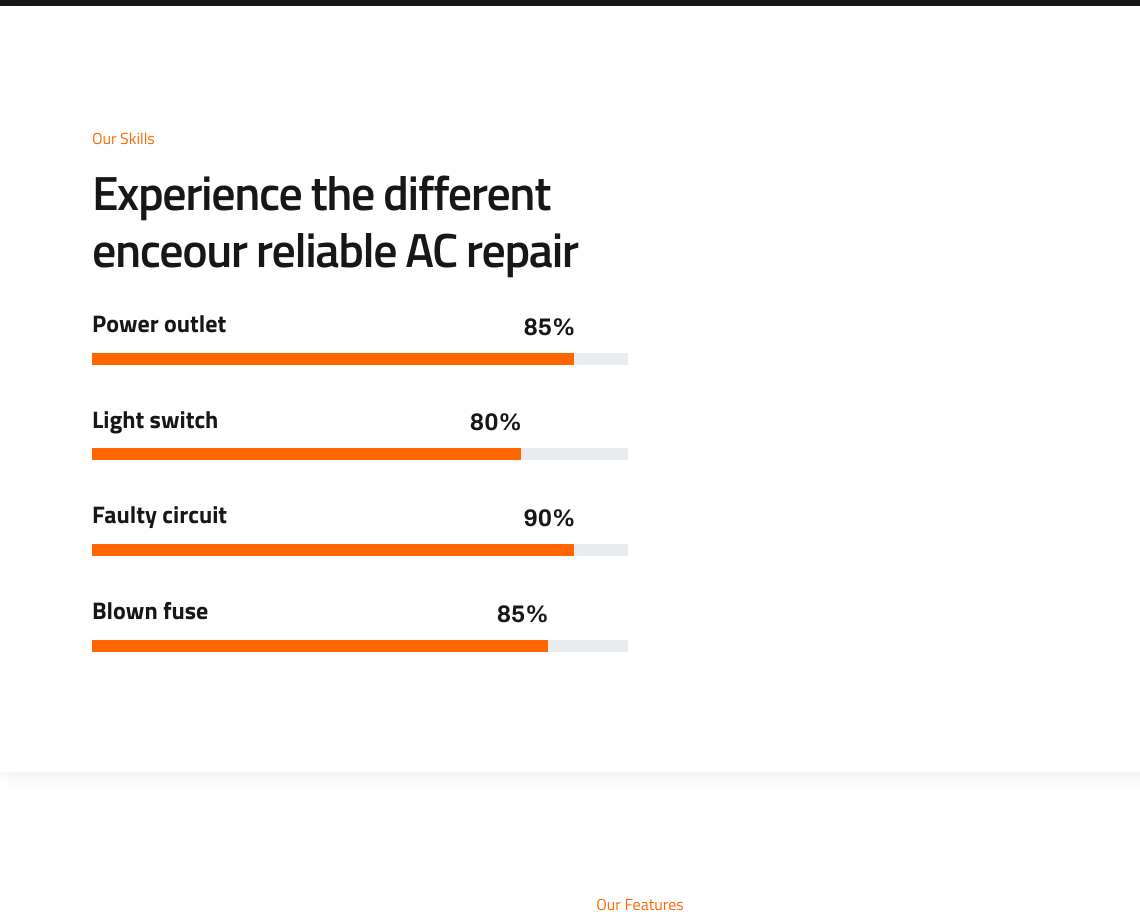
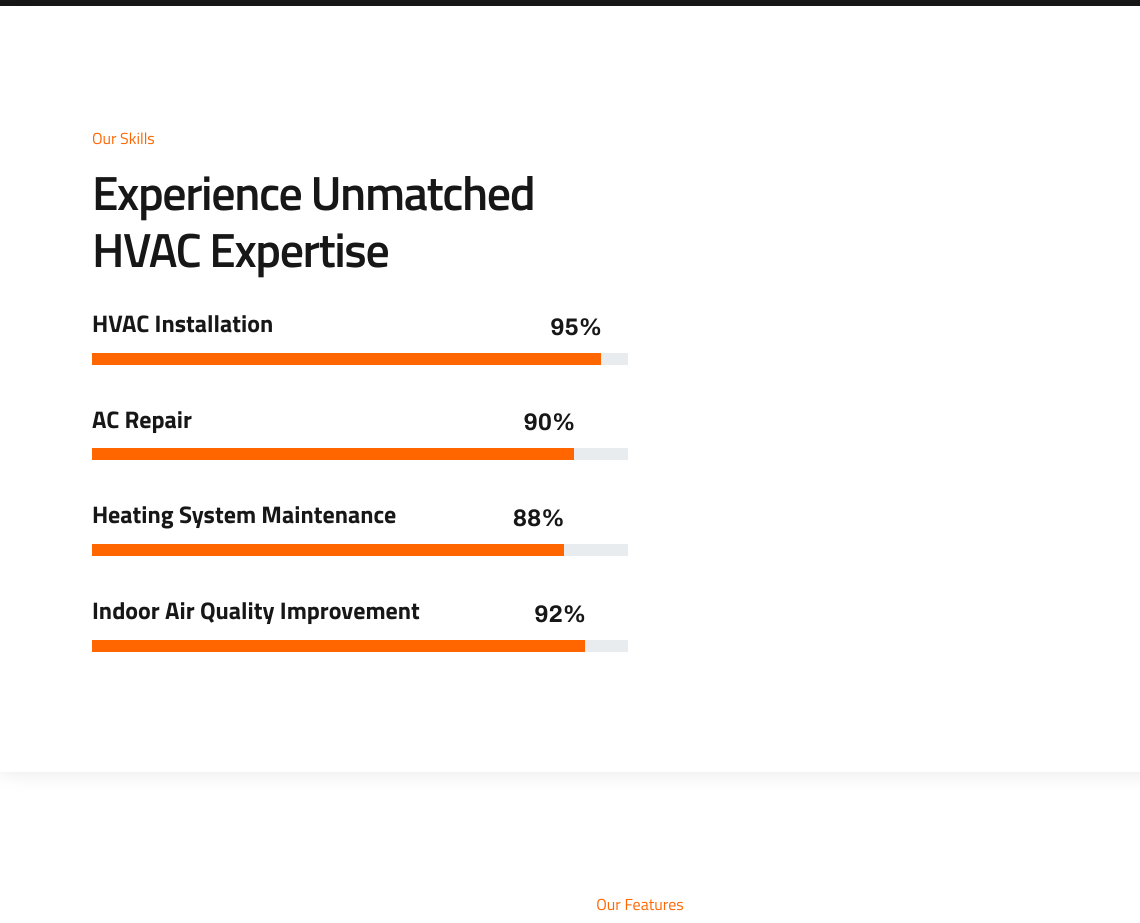
Before and after one commit to julioarhernandez/avc2, an Eleventy site: page index.njk in a window 1280 px wide. Shown: the part 3820-4743 px from the top of the page, 0-1140 px from the left. Built offline with nearby package versions, Linux system fonts and the light colour scheme; Eleventy itself is replaced by a stand-in of ours; files that its build step writes are made by us from their sources; files whose address does not match are found by name.

Commit message:
ac content

```diff
--- /dev/null
+++ b/_includes/skills/skills.njk
@@ -0,0 +1,88 @@
+<div class="skill-content">
+  <div class="section-heading heading-2">
+    <h4 class="sub-heading">Our Skills</h4>
+    <h2 class="section-title">Experience Unmatched HVAC Expertise</h2>
+  </div>
+  <div class="skills-items">
+    <div class="skills-item">
+      <h4 class="title">HVAC Installation</h4>
+      <div class="progress">
+        <div
+          class="progress-bar wow slideInLeft animated"
+          data-wow-delay="0ms"
+          data-wow-duration="2000ms"
+          role="progressbar"
+          style="
+            width: 95%;
+            visibility: visible;
+            animation-duration: 2000ms;
+            animation-delay: 0ms;
+            animation-name: slideInLeft;
+          "
+        >
+          <span>95%</span>
+        </div>
+      </div>
+    </div>
+    <div class="skills-item">
+      <h4 class="title">AC Repair</h4>
+      <div class="progress">
+        <div
+          class="progress-bar wow slideInLeft animated"
+          data-wow-delay="0ms"
+          data-wow-duration="2000ms"
+          role="progressbar"
+          style="
+            width: 90%;
+            visibility: visible;
+            animation-duration: 2000ms;
+            animation-delay: 0ms;
+            animation-name: slideInLeft;
+          "
+        >
+          <span>90%</span>
+        </div>
+      </div>
+    </div>
+    <div class="skills-item">
+      <h4 class="title">Heating System Maintenance</h4>
+      <div class="progress">
+        <div
+          class="progress-bar wow slideInLeft animated"
+          data-wow-delay="0ms"
+          data-wow-duration="2000ms"
+          role="progressbar"
+          style="
+            width: 88%;
+            visibility: visible;
+            animation-duration: 2000ms;
+            animation-delay: 0ms;
+            animation-name: slideInLeft;
+          "
+        >
+          <span>88%</span>
+        </div>
+      </div>
+    </div>
+    <div class="skills-item">
+      <h4 class="title">Indoor Air Quality Improvement</h4>
+      <div class="progress">
+        <div
+          class="progress-bar wow slideInLeft animated"
+          data-wow-delay="0ms"
+          data-wow-duration="2000ms"
+          role="progressbar"
+          style="
+            width: 92%;
+            visibility: visible;
+            animation-duration: 2000ms;
+            animation-delay: 0ms;
+            animation-name: slideInLeft;
+          "
+        >
+          <span>92%</span>
+        </div>
+      </div>
+    </div>
+  </div>
+</div>
--- a/index.njk
+++ b/index.njk
@@ -574,98 +574,7 @@ eleventyNavigation:
   <div class="bg-color"></div>
   <div class="container">
     <div class="row skill-wrap align-items-center">
-      <div class="col-lg-6">
-        <div class="skill-content">
-          <div class="section-heading heading-2">
-            <h4 class="sub-heading">Our Skills</h4>
-            <h2 class="section-title">
-              Experience the different <br />enceour reliable AC repair
-            </h2>
-          </div>
-          <div class="skills-items">
-            <div class="skills-item">
-              <h4 class="title">Power outlet</h4>
-              <div class="progress">
-                <div
-                  class="progress-bar wow slideInLeft"
-                  data-wow-delay="0ms"
-                  data-wow-duration="2000ms"
-                  role="progressbar"
-                  style="
-                    width: 90%;
-                    visibility: visible;
-                    animation-duration: 2000ms;
-                    animation-delay: 0ms;
-                    animation-name: slideInLeft;
-                  "
-                >
-                  <span>85%</span>
-                </div>
-              </div>
-            </div>
-            <div class="skills-item">
-              <h4 class="title">Light switch</h4>
-              <div class="progress">
-                <div
-                  class="progress-bar wow slideInLeft"
-                  data-wow-delay="0ms"
-                  data-wow-duration="2000ms"
-                  role="progressbar"
-                  style="
-                    width: 80%;
-                    visibility: visible;
-                    animation-duration: 2000ms;
-                    animation-delay: 0ms;
-                    animation-name: slideInLeft;
-                  "
-                >
-                  <span>80%</span>
-                </div>
-              </div>
-            </div>
-            <div class="skills-item">
-              <h4 class="title">Faulty circuit</h4>
-              <div class="progress">
-                <div
-                  class="progress-bar wow slideInLeft"
-                  data-wow-delay="0ms"
-                  data-wow-duration="2000ms"
-                  role="progressbar"
-                  style="
-                    width: 90%;
-                    visibility: visible;
-                    animation-duration: 2000ms;
-                    animation-delay: 0ms;
-                    animation-name: slideInLeft;
-                  "
-                >
-                  <span>90%</span>
-                </div>
-              </div>
-            </div>
-            <div class="skills-item">
-              <h4 class="title">Blown fuse</h4>
-              <div class="progress">
-                <div
-                  class="progress-bar wow slideInLeft"
-                  data-wow-delay="0ms"
-                  data-wow-duration="2000ms"
-                  role="progressbar"
-                  style="
-                    width: 85%;
-                    visibility: visible;
-                    animation-duration: 2000ms;
-                    animation-delay: 0ms;
-                    animation-name: slideInLeft;
-                  "
-                >
-                  <span>85%</span>
-                </div>
-              </div>
-            </div>
-          </div>
-        </div>
-      </div>
+      <div class="col-lg-6">{% include "skills/skills.njk"%}</div>
       <div class="col-lg-6">
         <div class="skill-img">
           <img src="/assets/img/images/skill-img.jpg" alt="skill" />
```
Also changed, not shown: about.njk (renamed from about.html, +14 -103 lines).
